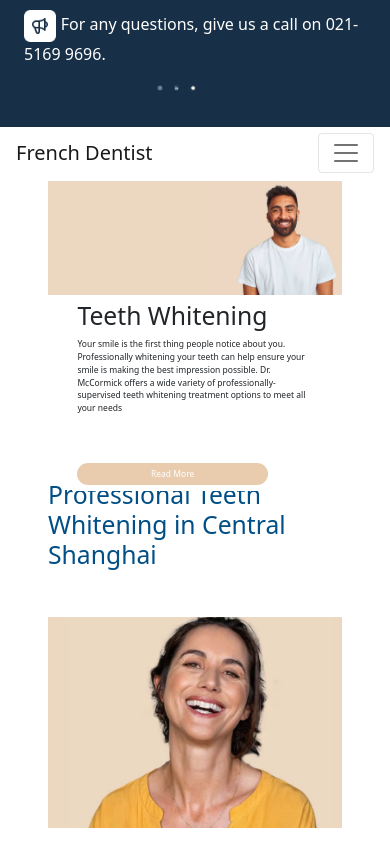
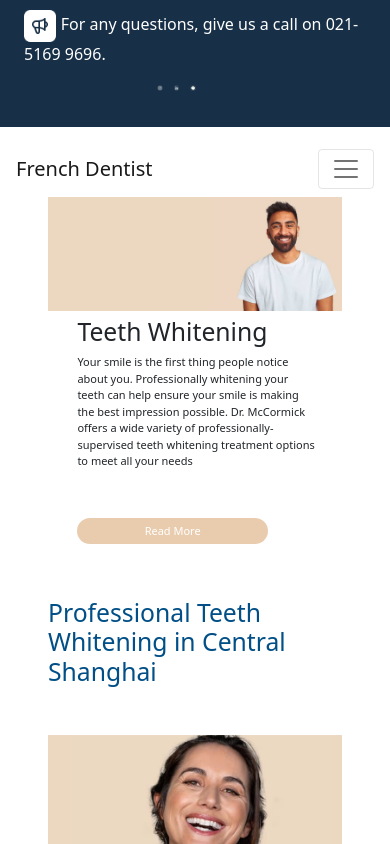
Before and after one commit to Afaq-Ali/FrenchDentistWebsite, a React (Create React App) app: page /blog in a window 390 px wide. Shown: the top 844 px of the page. Built offline with nearby package versions, Linux system fonts and the light colour scheme; what i18next-xhr-backend would draw is missing.

Commit message:
modified

```diff
--- a/src/components/blog.js
+++ b/src/components/blog.js
@@ -7,11 +7,11 @@ function Blog() {
     return (
         <div className="ml-5 mr-5 blogpage">
             <div>
-                <img className="  w-100" src="./homepics/blog.png" alt="" />
+                <img className="w-100" src="./homepics/blog.png" alt="" />
                 <div className="herotext">
                     <h2>{t("part94")}</h2>
                     <div>{t("part95")}</div>
-                        <div className="webbtn mt-5">{t("part93")}</div>
+                    <div className="webbtn mt-5">{t("part93")}</div>
                 </div>
             </div>
 
--- a/src/components/contactus.js
+++ b/src/components/contactus.js
@@ -51,28 +51,28 @@ function Contactus() {
 
             <div className="contactdetails">
                 <div className="contactsect mt-5">
-                    <img className="mr-5" src="./homepics/appointment.png" alt="" />
+                    <img className="mr-5 imgggg" src="./homepics/appointment.png" alt="" />
                     <div className="mt-3">
                         <h5 className="mb-3">{t("part114")}</h5>
                         <h6 className="pcon">{t("part115")}</h6>
                     </div>
                 </div>
                 <div className="contactsect  mt-5">
-                    <img className="mr-5" src="./homepics/payment-mehotd.png" alt="" />
+                    <img className="mr-5 imgggg" src="./homepics/payment-mehotd.png" alt="" />
                     <div className="mt-3">
                         <h5 className="mb-3">{t("part116")}</h5>
                         <h6 className="pcon">{t("part117")}</h6>
                     </div>
                 </div>
                 <div className="contactsect  mt-5">
-                    <img className="mr-5" src="./homepics/affection 1.png" alt="" />
+                    <img className="mr-5 imgggg" src="./homepics/affection 1.png" alt="" />
                     <div className="mt-3">
                         <h5 className="mb-3">{t("part118")}</h5>
                         <h6 className="pcon">{t("part119")}</h6>
                     </div>
                 </div>
                 <div className="contactsect  mt-5">
-                    <img className="mr-5" src="./homepics/affection 1.png" alt="" />
+                    <img className="mr-5 imgggg" src="./homepics/affection 1.png" alt="" />
                     <div className="mt-3">
                         <h5 className="mb-3">{t("part118")}</h5>
                         <h6 className="pcon">{t("part119")}</h6>
@@ -131,7 +131,7 @@ function Contactus() {
             {/* <div>
                 <img className="conmap" src="./homepics/map.png" alt="" />
             </div> */}
-            <div className="conmap" ref={ref} style={{ width: 600, height: 350 }} />;
+            <div className="conmap" ref={ref} />;
             </div>
         </div>
     )
--- a/src/styles/style.css
+++ b/src/styles/style.css
@@ -199,12 +199,12 @@
 }
 .teamcover{
     width: 100%;
-    height: auto;
+    height: 100vh;
     margin-top: -4.3rem;
 }
 .teamhero{
     position: relative;
-    bottom: 550px;
+    bottom: 400px;
     width: 40%;
     margin: 0 5% -15%;
 }
@@ -277,12 +277,12 @@
  }
  .herotext{
      background-color: white;
-     width: 35%;
+     width: 40% !important;
      left:8%;
      padding: 2%;
      margin-bottom: -20%;
-     position: relative;
-     bottom: 26rem;
+     position: relative !important;
+     bottom: 23rem !important;
  }
  .blogbtn{
      margin-top: 20px;
@@ -344,6 +344,8 @@
  }
  .conmap{
      margin: 21% 5% 10% 0;
+     width: 600px;
+     height: 350px;
  }
 .footer{
     clear: both;
@@ -440,9 +442,8 @@
         width: 50%;
     }
     .herotext{
-        width: 40%;
         position: relative;
-        bottom: 22rem;
+        bottom: 21.5rem !important;
     }
     .blogsect2{
         display: flex;
@@ -511,9 +512,9 @@
         margin-top: -3.5rem;
     }
     .herotext{
-        width: 50%;
+        width: 60% !important;
         position: relative;
-        bottom: 20rem;
+        bottom: 19rem !important;
     }
     .contacthero{
         margin-top: -3.5rem;
@@ -567,8 +568,8 @@
         margin-bottom: 10px;
     }
     .herotext{
-        width: 64%;
-        bottom: 15rem;
+        width: 64% !important;
+        bottom: 15rem !important;
         font-size: 10px;
     }
     .blogsect{
@@ -608,13 +609,13 @@
     }
     .teamhero{
         position: relative;
-        bottom: 300px;
+        bottom: 400px;
         width: 50%;
         margin: 0 5%;
     }
     .herotext{
-        width: 62%;
-        bottom: 13rem;
+        width: 62% !important;
+        bottom: 13rem !important;
         font-size: 8.5px;
     }
     .blogbtn{
@@ -642,6 +643,16 @@
     }
   }
   @media screen and (max-width: 577px) {
+
+    .herotext{
+        width: 85% !important;
+        bottom: 0rem !important;
+        margin-bottom: 10%;
+        font-size: 11px;
+    }
+      .navbar{
+        padding-top: 4.5rem !important;
+      }
     .webbtn {
         width: 70%;
     }
@@ -713,6 +724,29 @@
     }
   }
   @media screen and (max-width: 500px) {
+    .contactsect{
+        display: flex;
+        flex-direction: column;
+    }
+    .imgggg{
+        width: 20%;
+        margin-left: 36%;
+    }
+    .contactlast{
+        display: flex;
+        flex-direction: column;
+        align-items: center;
+        text-align: center;
+        margin-left: 117%;
+    }
+    .map{
+        display: flex;
+        flex-direction: column;
+    }
+    .conmap{
+        width: 90%;
+        margin-left: 5%;
+    }
     .webbtn {
         width: 80%;
     }
@@ -748,7 +782,7 @@
     }
     .iphone{
         position: relative;
-        top: -184px;
+        top: -230px;
     }
     .iphonetxt{
         margin-top: 136px;
@@ -757,24 +791,26 @@
     .carecardimg{
          width: 206% !important;
     }
-    .careparagh{
+    /* .careparagh{
     width: 180%;
     margin-left: -32px;
-    }
+    } */
     .webbtn {
         width: 124%;
         padding: 7px;
     }
   }
   @media screen and (max-width: 460px) {
+    .imgwid{
+        width: 95%;
+    }
     .carecardimg {
         width: 143% !important;
     }
   }
   @media screen and (max-width: 400px) {
-    .herotext{
-        width: 85%;
-        bottom: 0rem;
+    .navbar{
+        padding-top: 1.5rem !important;
     }
 
     .carecardimg {
```
Also changed, not shown: public/homepics/careimg1.png.
